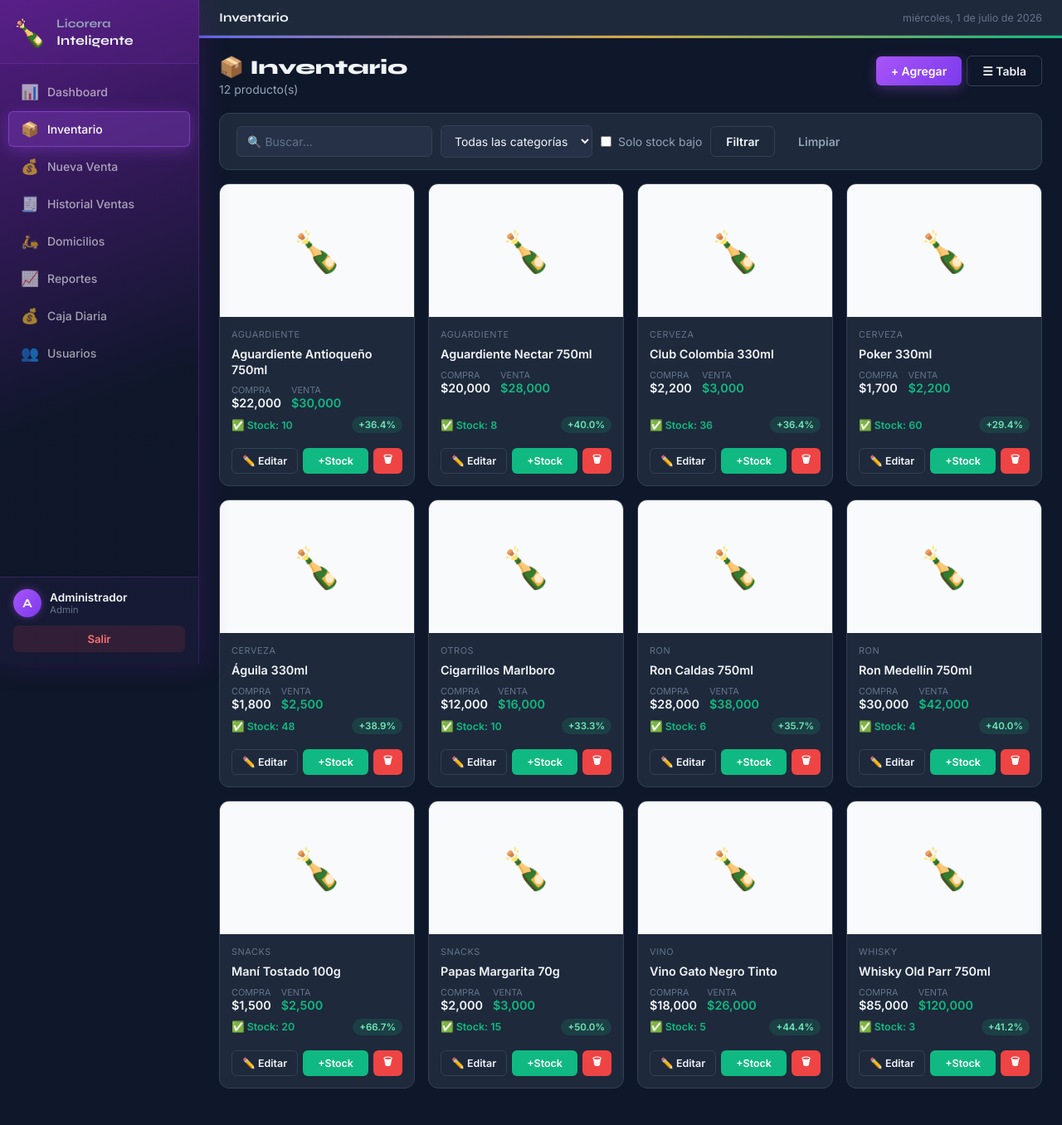
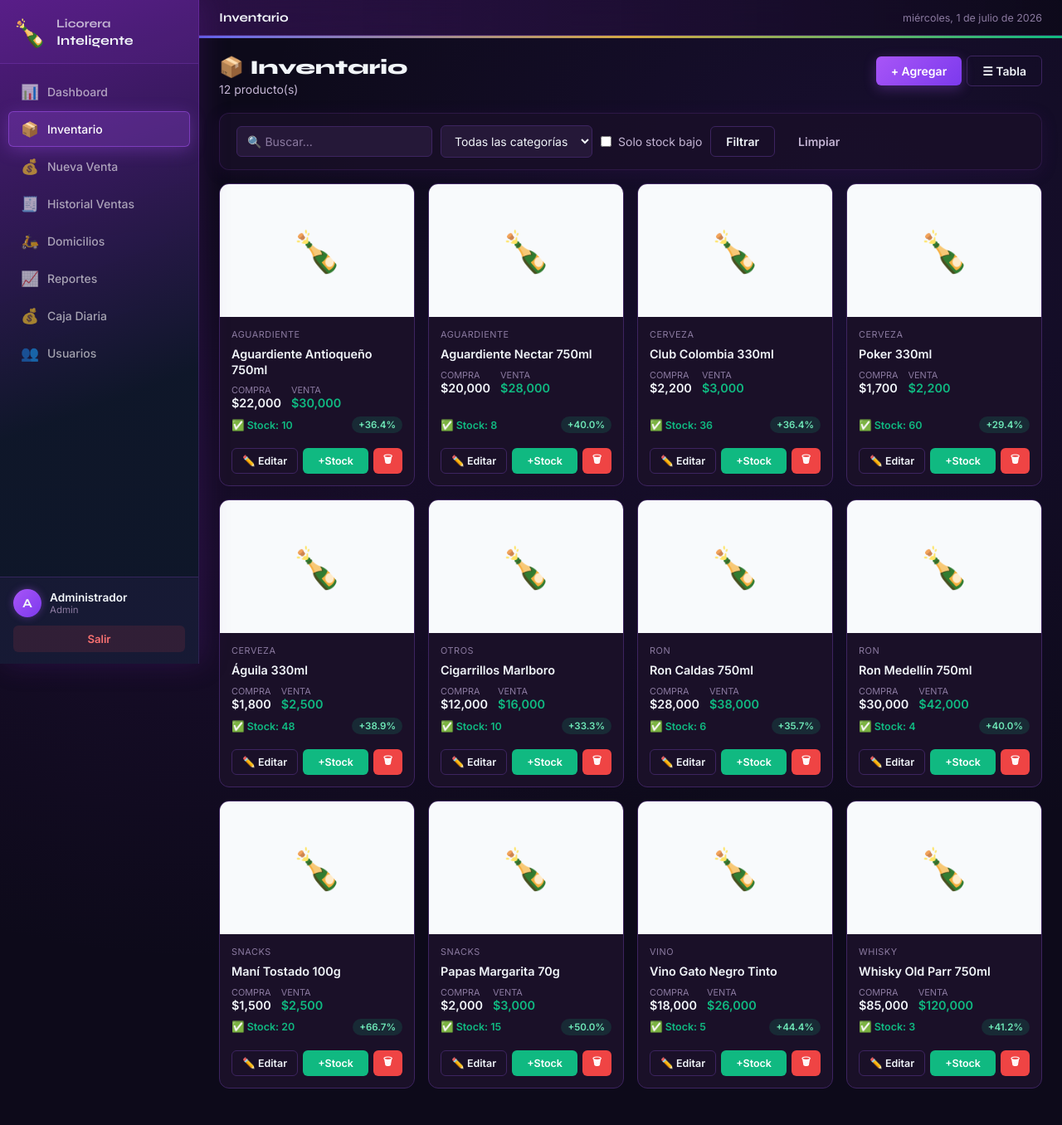
Before and after one commit to KeynerGL/licorera-inteligente, a Flask app: page /inventory/ in a window 1280 px wide. Shown: the whole page at 83% size. Run offline with Flask 3, Linux system fonts and the light colour scheme; a user stored in the database is signed in; data comes from the database, SQL or seed files in the repository; parts of the project's set-up code (start-up, migrations or seed data) failed here and were passed over.

Commit message:
Interfaz completa glassmorphism morado

```diff
--- a/static/css/style.css
+++ b/static/css/style.css
@@ -6,19 +6,19 @@
 
 /* ===== VARIABLES ===== */
 :root {
-  /* Colores base */
-  --bg-primary:   #0f172a;   /* Fondo principal */
-  --bg-secondary: #1e293b;   /* Fondos de tarjetas */
-  --bg-tertiary:  #263148;   /* Hover, filas alternas */
-  --border:       #334155;   /* Bordes sutiles */
+  /* Colores base - tonos morados oscuros */
+  --bg-primary:   #0d0a1a;   /* Fondo principal morado muy oscuro */
+  --bg-secondary: #1a1028;   /* Fondos de tarjetas */
+  --bg-tertiary:  #251838;   /* Hover, filas alternas */
+  --border:       #3d2460;   /* Bordes sutiles morados */
 
   /* Texto */
   --text-primary:   #f1f5f9;
-  --text-secondary: #94a3b8;
-  --text-muted:     #64748b;
+  --text-secondary: #c4b5d4;
+  --text-muted:     #8b7aa0;
 
   /* Acentos */
-   --accent-indigo:  #a855f7;
+  --accent-indigo:  #a855f7;
   --accent-indigo-h:#c084fc;
   --accent-green:   #10b981;
   --accent-blue:    #3b82f6;
@@ -29,7 +29,7 @@
 
   /* Sidebar */
   --sidebar-w: 240px;
-  --sidebar-bg: #0a1120;
+  --sidebar-bg: #0a0515;
 
   /* Bordes redondeados */
   --radius-sm: 6px;
@@ -37,8 +37,8 @@
   --radius-lg: 18px;
 
   /* Sombras */
-  --shadow: 0 4px 24px rgba(0,0,0,0.35);
-  --shadow-sm: 0 2px 8px rgba(0,0,0,0.25);
+  --shadow: 0 4px 24px rgba(88,28,135,0.3);
+  --shadow-sm: 0 2px 8px rgba(88,28,135,0.2);
 
   /* Transiciones */
   --transition: 0.18s ease;
@@ -46,9 +46,17 @@
 
 /* ===== RESET ===== */
 *, *::before, *::after { box-sizing: border-box; margin: 0; padding: 0; }
-body { font-family: 'Inter', sans-serif; background: var(--bg-primary);
-       color: var(--text-primary); display: flex; min-height: 100vh; overflow-x: hidden; }
-
+body {
+  font-family: 'Inter', sans-serif;
+  background: var(--bg-primary);
+  background-image:
+    radial-gradient(ellipse at 20% 50%, rgba(88,28,135,0.15) 0%, transparent 50%),
+    radial-gradient(ellipse at 80% 20%, rgba(124,58,237,0.1) 0%, transparent 50%);
+  color: var(--text-primary);
+  display: flex;
+  min-height: 100vh;
+  overflow-x: hidden;
+}
 a { color: var(--accent-indigo-h); text-decoration: none; }
 a:hover { color: var(--accent-indigo); }
 textarea { resize: vertical; }
@@ -134,9 +142,13 @@ textarea { resize: vertical; }
 .main-content { margin-left: var(--sidebar-w); flex: 1; min-height: 100vh;
                  display: flex; flex-direction: column; }
 
-.topbar { display: flex; align-items: center; gap: 14px; padding: 12px 24px;
-           border-bottom: 1px solid var(--border); background: var(--bg-secondary);
-           position: sticky; top: 0; z-index: 50; }
+.topbar {
+  display: flex; align-items: center; gap: 14px; padding: 12px 24px;
+  border-bottom: 1px solid rgba(168,85,247,0.2);
+  background: linear-gradient(90deg, rgba(88,28,135,0.4), rgba(13,10,26,0.95));
+  backdrop-filter: blur(20px);
+  position: sticky; top: 0; z-index: 50;
+}
 .menu-toggle { display: none; background: none; border: none; color: var(--text-primary);
                 font-size: 1.4rem; cursor: pointer; }
 .topbar-title { font-family: 'Syne', sans-serif; font-weight: 700; font-size: 0.95rem;
@@ -165,11 +177,19 @@ textarea { resize: vertical; }
 .page-sub    { color: var(--text-secondary); font-size: 0.875rem; margin-top: 3px; }
 
 /* ===== CARD ===== */
-.card { background: var(--bg-secondary); border: 1px solid var(--border);
-        border-radius: var(--radius-md); padding: 20px; margin-bottom: 20px; }
-.card-title { font-family: 'Syne', sans-serif; font-weight: 700; font-size: 1rem;
-               margin-bottom: 14px; color: var(--text-primary); }
-
+.card {
+  background: rgba(26,16,40,0.8);
+  border: 1px solid rgba(168,85,247,0.15);
+  border-radius: var(--radius-md);
+  padding: 20px;
+  margin-bottom: 20px;
+  backdrop-filter: blur(10px);
+  box-shadow: 0 4px 20px rgba(88,28,135,0.15);
+  transition: border-color 0.2s;
+}
+.card:hover {
+  border-color: rgba(168,85,247,0.3);
+}
 /* ===== BUTTONS ===== */
 .btn { display: inline-flex; align-items: center; justify-content: center; gap: 6px;
        padding: 9px 18px; border-radius: var(--radius-sm); border: none; cursor: pointer;
@@ -249,9 +269,22 @@ textarea { resize: vertical; }
 /* ===== KPI CARDS ===== */
 .kpi-grid { display: grid; grid-template-columns: repeat(4, 1fr); gap: 14px; margin-bottom: 20px; }
 .kpi-grid.kpi-mini { grid-template-columns: repeat(3, 1fr); }
-.kpi-card { background: var(--bg-secondary); border: 1px solid var(--border);
-             border-radius: var(--radius-md); padding: 18px; display: flex;
-             align-items: center; gap: 14px; }
+.kpi-card {
+  background: rgba(26,16,40,0.8);
+  border: 1px solid rgba(168,85,247,0.15);
+  border-radius: var(--radius-md);
+  padding: 18px;
+  display: flex;
+  align-items: center;
+  gap: 14px;
+  backdrop-filter: blur(10px);
+  transition: all 0.2s;
+}
+.kpi-card:hover {
+  border-color: rgba(168,85,247,0.4);
+  box-shadow: 0 4px 20px rgba(88,28,135,0.2);
+  transform: translateY(-2px);
+}
 .kpi-card.kpi-green  { border-left: 3px solid var(--accent-green); }
 .kpi-card.kpi-blue   { border-left: 3px solid var(--accent-blue); }
 .kpi-card.kpi-purple { border-left: 3px solid var(--accent-purple); }
```
